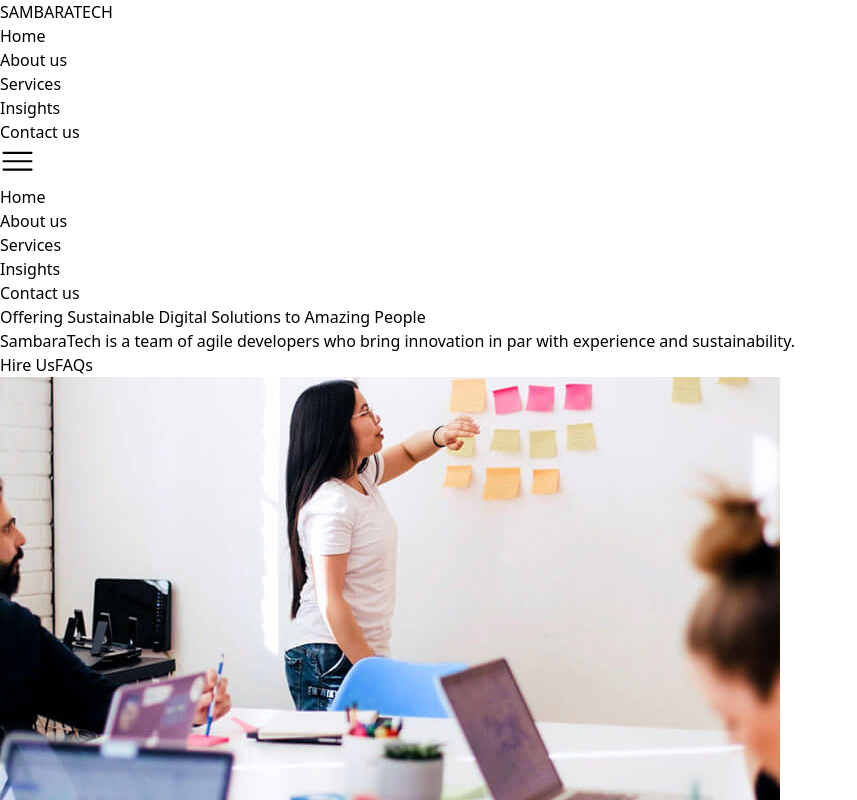
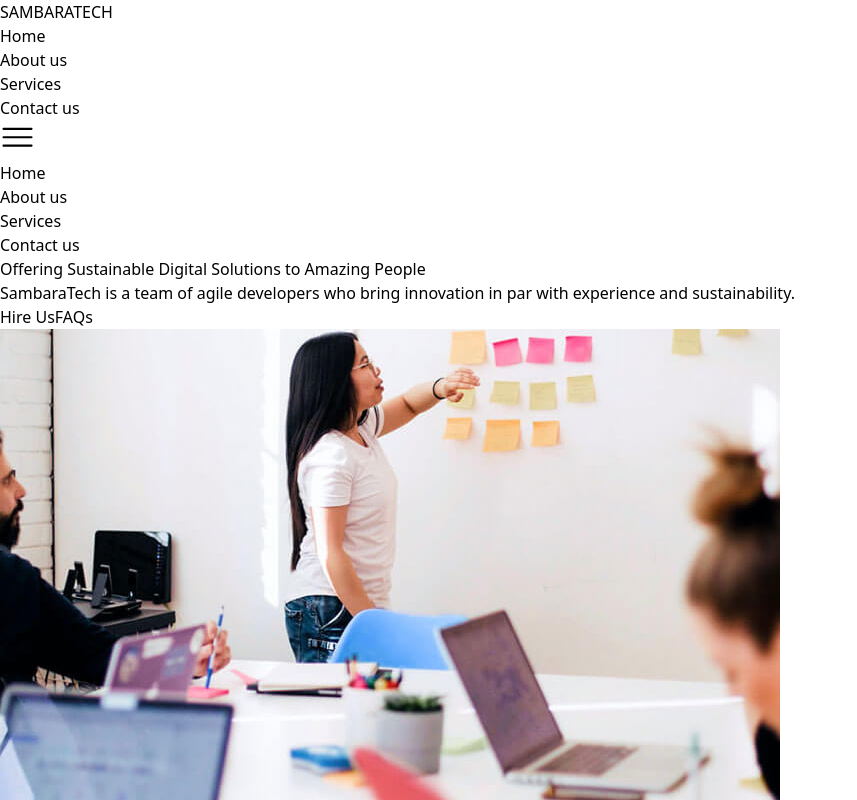
Before and after one commit to Engrkamlesh/sambaraweb, a Next.js app: page /about in a window 1280 px wide. Shown: the top 800 px of the page, without its empty margins (0-857 px from the left). Built offline with nearby package versions, Linux system fonts and the light colour scheme.

Commit message:
refactoring codes

```diff
--- a/src/app/(pages)/about/page.tsx
+++ b/src/app/(pages)/about/page.tsx
@@ -1,6 +1,7 @@
 import About from '@/components/About/About'
 import AboutSection from '@/components/About/AboutSection'
 import Testimonial from '@/components/About/Testimonial'
+import Accordion from '@/components/Accordion/Accordion'
 import Footer from '@/components/Footer/Footer'
 import JoinOurCommunity from '@/components/JoinOurCommunity/JoinOurCommunity'
 import React from 'react'
@@ -14,6 +15,7 @@ const page = () => {
  <AboutSection/>
  <Testimonial/>
  <JoinOurCommunity/>
+ <Accordion/>
  <Footer/>
    </>
   )
--- a/src/app/page.tsx
+++ b/src/app/page.tsx
@@ -1,8 +1,6 @@
-// import Footer from "@/components/Footer/Footer";
 import Contact from "@/components/Contact/Contact";
 import Footer from "@/components/Footer/Footer";
 import Home from "@/components/Home/Home";
-import Insights from "@/components/Insights/Insights";
 import ServiceCard from "@/components/Service/OurServices";
 import ServicesCards from "@/components/Service/ServicesSection";
 import Technology from "@/components/Technology/Technology";
@@ -74,10 +72,9 @@ export default function main() {
     </div>
 
       <Technology/>
-      <Insights/>
       <Contact/>
 
-      {/* <ServicesSection/> */}
+
    <Footer/>
      </>
   );
--- a/src/components/Home/Home.tsx
+++ b/src/components/Home/Home.tsx
@@ -6,7 +6,7 @@ const Home = () => {
   return (
     <div className="w-full bg-image h-auto xl:h-auto px-6 md:px-8 lg:px-20 xl:px-28">
       <Navbar />
-      <div className="grid lg:grid-cols-2 gap-10 items-center mb-6">
+      <div className="grid lg:grid-cols-2 gap-10 items-center">
         {/* Section: Text Content */}
         <div className="flex flex-col">
           {/* Heading 1 */}
--- a/src/components/Navbar/Navbar.tsx
+++ b/src/components/Navbar/Navbar.tsx
@@ -6,7 +6,7 @@ import Link from "next/link";
 const Navbar = () => {
   const [openNav, setOpenNav] = useState(false);
   const [textColor, setTextColor] = useState("text-white"); // Default text color
-  const [logoColor,setLogoColor] = useState("text-white");
+
   const handleClick = (id: string) => {
     const element = document.getElementById(id);
     if (element) {
@@ -20,11 +20,11 @@ const Navbar = () => {
     const currentPath = window.location.pathname; // This can be dynamic based on your route
     if (currentPath.includes("about")) {
       setTextColor("text-black"); // Example condition, change based on route
-      setLogoColor("text-black")
+
     }
     else {
       setTextColor("text-white"); // Default color
-      setLogoColor('text-white');
+
     }
   }, [window.location.pathname]); // Update on path change
 
@@ -42,28 +42,37 @@ const Navbar = () => {
 
       {/* Navigation Section - Right Aligned */}
       <ul className="hidden lg:flex gap-8 items-center ml-auto">
-      <Link href='/'>
-        <li className={`text-lg tracking-wider font-bold ${textColor} hover:text-red-500`}>
+        <Link href="/">
+          <li
+            className={`text-lg tracking-wider font-bold ${textColor} hover:text-red-500`}
+          >
             <button onClick={() => handleClick("home")}>Home</button>
           </li>
         </Link>
-        <Link href='/about'>
-          <li className={`text-lg tracking-wider font-bold ${textColor} hover:text-red-500`}>
+        <Link href="/about">
+          <li
+            className={`text-lg tracking-wider font-bold ${textColor} hover:text-red-500`}
+          >
             <button onClick={() => handleClick("about-us")}>About us</button>
           </li>
         </Link>
-        <li className={`text-lg tracking-wider font-bold ${textColor} hover:text-red-500`}>
+        <Link href="/services">
+          <li
+            className={`text-lg tracking-wider font-bold ${textColor} hover:text-red-500`}
+          >
             <button onClick={() => handleClick("services")}>Services</button>
           </li>
+        </Link>
 
-        <li className={`text-lg tracking-wider font-bold ${textColor} hover:text-red-500`}>
-          <button onClick={() => handleClick("insights")}>Insights</button>
+        <Link href="/contact-us">
+          <li
+            className={`text-lg tracking-wider font-bold ${textColor} hover:text-red-500`}
+          >
+            <button onClick={() => handleClick("contact-us")}>
+              Contact us
+            </button>
           </li>
-
-        <li className={`text-lg tracking-wider font-bold ${textColor} hover:text-red-500`}>
-          <button onClick={() => handleClick("contact-us")}>Contact us</button>
-        </li>
-
+        </Link>
       </ul>
 
       {/* Mobile Menu Button */}
@@ -87,29 +96,32 @@ const Navbar = () => {
         <div className="bg-white h-auto w-48 absolute top-20 rounded-2xl right-4 float-end p-4 shadow-2xl">
           <ul className="flex flex-col gap-4 items-start justify-center">
             <Link href="/">
-            <li className={`text-lg tracking-wider font-bold ${textColor}`}>
+              <li className={`text-lg tracking-wider font-bold text-black`}>
                 <button onClick={() => handleClick("home")}>Home</button>
               </li>
             </Link>
             <Link href="/about">
-              <li className={`text-lg tracking-wider font-bold ${textColor}`}>
-                <button onClick={() => handleClick("about-us")}>About us</button>
+              <li className={`text-lg tracking-wider font-bold text-black`}>
+                <button onClick={() => handleClick("about-us")}>
+                  About us
+                </button>
               </li>
             </Link>
-            <Link href='/services'>
-              <li className={`text-lg tracking-wider font-bold ${textColor}`}>
-                <button onClick={() => handleClick("services")}>Services</button>
+            <Link href="/services">
+              <li className={`text-lg tracking-wider font-bold text-black`}>
+                <button onClick={() => handleClick("services")}>
+                  Services
+                </button>
               </li>
             </Link>
 
-            <li className={`text-lg tracking-wider font-bold ${textColor}`}>
-              <button onClick={() => handleClick("insights")}>Insights</button>
+            <Link href="/contact-us">
+              <li className={`text-lg tracking-wider font-bold text-black`}>
+                <button onClick={() => handleClick("contact-us")}>
+                  Contact us
+                </button>
               </li>
-
-            <li className={`text-lg tracking-wider font-bold ${textColor}`}>
-              <button onClick={() => handleClick("contact-us")}>Contact us</button>
-            </li>
-
+            </Link>
           </ul>
         </div>
       </div>
--- a/src/components/Service/ServicesSection.tsx
+++ b/src/components/Service/ServicesSection.tsx
@@ -3,7 +3,7 @@ import React from "react";
 const ServicesCards: React.FC = () => {
   return (
     <>
-      <div className="flex justify-center items-center bg-gray-100 py-10 mt-6">
+      <div className="flex justify-center items-center bg-gray-100 py-10">
         <span className="text-4xl text-center font-bold text-gray-800 p-2">
           Our Services
         </span>
```
Also changed, not shown: src/app/(pages)/contact-us/page.tsx (added, +12 -0 lines), src/app/(pages)/services/page.tsx (+5 -3 lines), src/components/Accordion/Accordion.tsx (renamed from src/components/Insights/Insights.tsx). Lines whose indentation alone changed are shown as unchanged.
